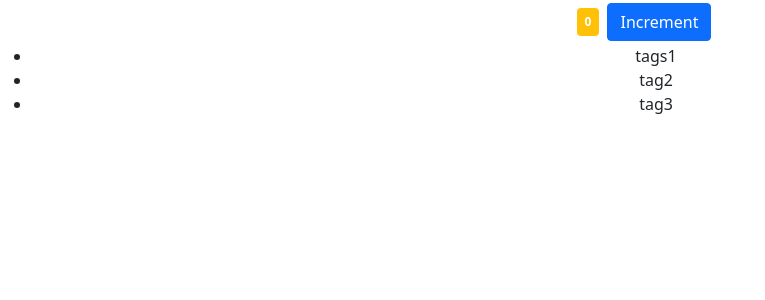
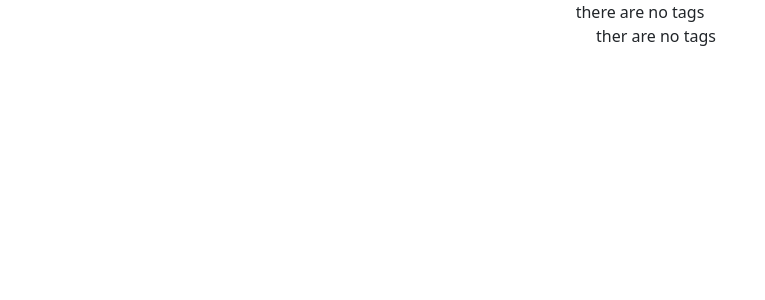
Before and after one commit to syedalirazazaidi/test_pre, a React (Create React App) app: page / in a window 1280 px wide. Shown: the top 300 px of the page, without its empty margins (0-765 px from the left). Built offline with nearby package versions, Linux system fonts and the light colour scheme.

Commit message:
conditional rendering

```diff
--- a/src/components/counter.jsx
+++ b/src/components/counter.jsx
@@ -3,29 +3,18 @@
   state = {
     count: 0,
 
-    tags: ["tags1", "tag2", "tag3"],
+    tags: [],
   };
-  format() {
-    const { count } = this.state;
-    return count === 1 ? "zero" : count;
+  rendertage() {
+    if (this.state.tags.length === 0) return <div>ther are no tags</div>;
+    return this.state.tags.map((tag) => <li key={tag}>{tag}</li>);
   }
-  getBadgeClasses() {
-    let classes = "badge m-2 p-2 bg-";
-    classes += this.state.count === 0 ? "warning" : "primary";
-    return classes;
-  }
+
   render() {
     return (
       <div>
-        <span className={this.getBadgeClasses()}> {this.format()}</span>
-        <button type="button" className="btn btn-primary">
-          Increment
-        </button>
-        <ul>
-          {this.state.tags.map((tag) => (
-            <li key={tag}>{tag}</li>
-          ))}
-        </ul>
+        {this.state.tags.length === 0 && <div>there are no tags</div>}
+        <ul>{this.rendertage()}</ul>
       </div>
     );
   }
```
